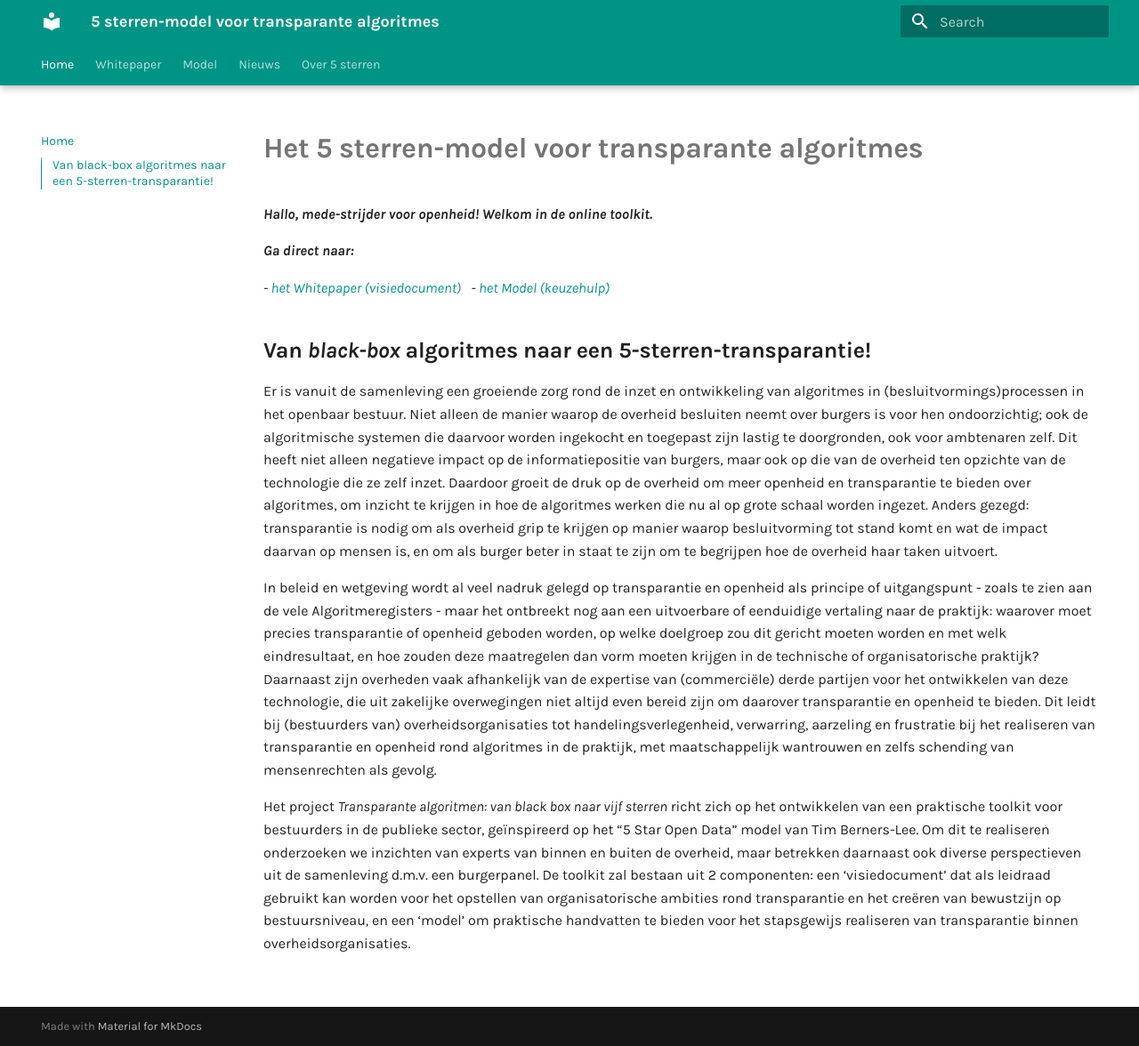
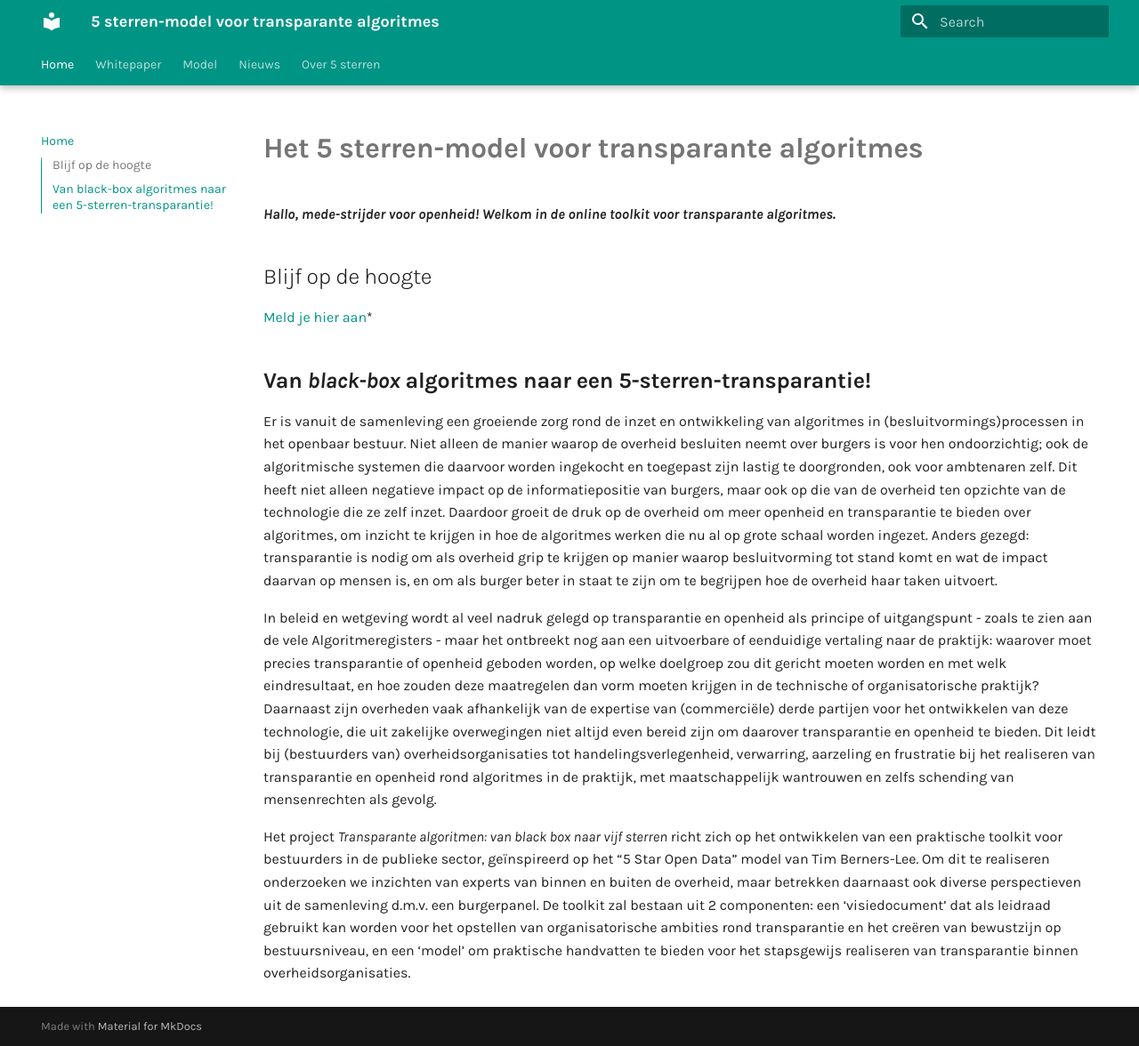
Before and after one commit to thegreenland/5-sterren-toolkit, an MkDocs documentation site: the page built from docs/index.md, in a window 1280 px wide and 1176 px high. Shown: the whole window at 89% size. Built offline with MkDocs 1.6.1 and Material for MkDocs 9.7.7, drawn with Linux system fonts in a browser that asks for light colours.

Commit message:
Update index.md

```diff
--- a/docs/index.md
+++ b/docs/index.md
@@ -1,13 +1,13 @@
 # **Het 5 sterren-model voor transparante algoritmes**
 
 
-***Hallo, mede-strijder voor openheid! Welkom in de online toolkit.***
+***Hallo, mede-strijder voor openheid! Welkom in de online toolkit voor transparante algoritmes.***
 
-***Ga direct naar:***
 
-*- [het Whitepaper (visiedocument)](whitepaper.md)*
-&nbsp;
-*- [het Model (keuzehulp)](model.md)*
+
+## Blijf op de hoogte
+
+[Meld je hier aan](https://cloud.tgl.eu/apps/forms/s/eCN9zCWMPwzzWN9Fae4Csb4S)*
 
 
 ## **Van *black-box* algoritmes naar een 5-sterren-transparantie!**
```
